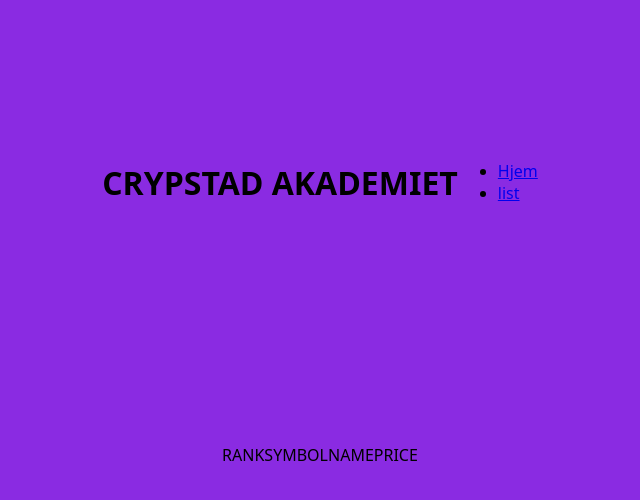
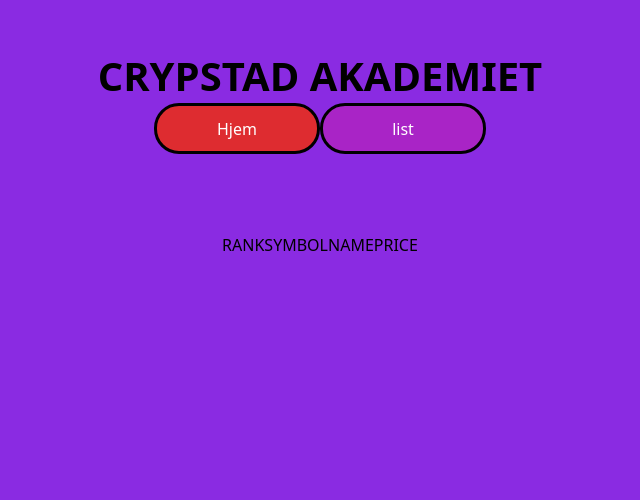
Before and after one commit to oddzor/AK2-Javascript, a plain HTML site: page index.html in a window 1280 px wide. Shown: the whole page, without its empty margins (320-960 px from the left). Drawn offline with Linux system fonts and the light colour scheme; no server answers.

Commit message:
Oskar (#17)
* Added navigation and fixed some duplicate code and comments

* Console.log og kommentarer, samt laget cryptoDataArray i outside scope og tilpasset for each. Gir oss en oversiktlig console.log over alle items i arrayet

* Litt styling på navigasjonselementer,

---------

Co-authored-by: FredericBendix <143495029+FredericBendixen@users.noreply.github.com>

```diff
--- a/CSS/global.css
+++ b/CSS/global.css
@@ -1,5 +1,4 @@
 * {
-
   box-sizing: border-box;
   margin: 0;
 }
@@ -8,20 +7,28 @@ body {
   background-color: blueviolet;
   width: 100%;
   margin: 0 auto;
-    font-family:  system-ui, -apple-system, BlinkMacSystemFont, 'Segoe UI', Roboto, Oxygen, Ubuntu, Cantarell, 'Open Sans', 'Helvetica Neue', sans-serif;
+  font-family: system-ui, -apple-system, BlinkMacSystemFont, "Segoe UI", Roboto, Oxygen, Ubuntu,
+    Cantarell, "Open Sans", "Helvetica Neue", sans-serif;
 }
 
 header {
   display: flex;
+  flex-direction: column;
   justify-content: center;
   align-items: center;
-    padding-bottom: 5rem;
-    margin-block: 10rem;
+  padding-bottom: 2rem;
+  margin-block: 3rem;
   width: 100%;
 }
 
 header > h1 {
-    font-size: 5rem;
+  font-size: 2.5rem;
+  text-align: center;
+  width: 60%;
+}
+
+ul {
+  list-style: none;
 }
 
 .main__page__wrapper {
@@ -32,8 +39,34 @@ header > h1 {
   align-items: center;
 }
 
+.dynamic-nav > ul {
+  display: flex;
 
-header > h1 {
-  font-size: 2rem;
-  text-align: center;
+  padding: 0; /* Reset default padding */
 }
+
+.dynamic-nav > ul > li {
+  border: black 3px solid;
+  background-color: rgb(169, 36, 198);
+  border-radius: 25px;
+}
+
+.dynamic-nav > ul > li > a {
+  display: flex;
+  justify-content: center;
+  align-items: center;
+  border-radius: 25px;
+  text-decoration: none;
+  color: white;
+
+  width: 160px;
+  height: 45px;
+}
+
+.dynamic-nav > ul > li.active {
+  background-color: rgba(235, 45, 23, 0.873);
+}
+
+.dynamic-nav > ul > li:hover {
+  background-color: rgb(195, 30, 30);
+}
--- a/CSS/index.css
+++ b/CSS/index.css
@@ -9,11 +9,11 @@
   flex-direction: row;
   justify-content: space-between;
   background-color: whitesmoke;
-  font-size: 3rem;
+  font-size: 2rem;
 }
 
 .crypto__list__wrapper > div {
-  margin-inline: 3rem 1rem;
+  margin-inline: 2rem 1rem;
 }
 
 .list__template__info {
--- a/JS/script.js
+++ b/JS/script.js
@@ -4,17 +4,36 @@
   getCryptoData();
 });
 
+// Array for data from api
+let cryptoDataArray = [];
+
 //Handles fetch for apidata og error handling
-
 async function getCryptoData() {
   const apiUrl = "https://api.coinlore.net/api/tickers/?start=0&limit=100";
 
   try {
     const response = await fetch(apiUrl);
     const data = await response.json();
-    data.data.forEach((crypto) => {
-      addCrypto(crypto);
+
+    // store the retrieved item in an outer array for easier readability in console
+    cryptoDataArray.push(data.data);
+
+    //logging array to see content in console
+    console.log(
+      //apply styling to console log elements for easier navigation
+      "%cRetrieved crypto data:",
+      "font-size: 14px; font-weight: bold; color: limegreen;",
+      cryptoDataArray
+    );
+
+    // Iterate through inner array to add each to DOM
+    cryptoDataArray.forEach((cryptoArray) => {
+      cryptoArray.forEach((crypto) => {
+        addCrypto(crypto);
+      });
     });
+    //
+    //
   } catch (error) {
     console.error("Error retrieving information", error);
   }
@@ -31,6 +50,8 @@
   listTemplate.querySelector(".crypto__name__index").textContent = crypto.name;
   listTemplate.querySelector(".crypto__rank__index").textContent = crypto.rank;
   listTemplate.querySelector(".crypto__price__index").textContent = crypto.price_usd;
+
+  // Add click event listener when clicked
   listTemplate.querySelector(".crypto__list__wrapper").addEventListener("click", () => {
     document.getElementById("main__list__element").style.display = "none";
     document.querySelector(".crypto__additional__info").style.display = "block";
@@ -75,9 +96,9 @@
 });
 
 // Function to add eventlistener to button with id= "go-to-watchlist-button"
-
 const goToWatchListButton = document.getElementById("go-to-watchlist-button");
 goToWatchListButton.addEventListener("click", goToWatchList);
+
 
 // function to make the gotowatchlistbutton, take the user to list.html
 
@@ -89,6 +110,7 @@
 
 // Funksjon for å vise api data på respektive id's i html
 function cryptoInformationMain(cryptoData) {
+  // Display information about the crypto item
   const iconElement = document.getElementById("crypto__icon__main").querySelector("img");
   const rankElement = document.getElementById("crypto__rank__main");
   const nameElement = document.getElementById("crypto__name__main");
@@ -103,6 +125,7 @@
   const tsupplyElement = document.getElementById("crypto__tsupply");
   const msupplyElement = document.getElementById("crypto__msupply");
 
+  // Set the content of HTML elements with crypto data
   rankElement.innerHTML = "Rank: " + cryptoData.rank;
   nameElement.innerHTML = "Name: " + cryptoData.name;
   symbolElement.innerHTML = "Symbol: " + cryptoData.symbol;
@@ -115,6 +138,15 @@
   csupplyElement.innerHTML = "Current Supply: " + cryptoData.csupply;
   tsupplyElement.innerHTML = "Total Supply: " + cryptoData.tsupply;
   msupplyElement.innerHTML = "Max Supply: " + cryptoData.msupply;
+
+  // Detailed console log properties of specific cryptoData
+  console.log(
+    "%cCrypto Item: " + cryptoData.name, // "%c" gir mulighet til å style spesifikk string i dette utgangspunketet cryptoDatanavn i console
+    "font-size: 18px; font-weight: bold; color: orange;" //Uthevning og farge på utvalgt coin navn til console
+  );
+  console.log("Crypto item properties:", cryptoData); // logger properties til cryptoData
+
+  //
 
   const cryptoAddress =
     cryptoAddressList.find((c) => c.symbol === cryptoData.symbol)?.address || "Address not found";
@@ -176,6 +208,9 @@
     console.error("No icon for this crypto in database:", error);
   }
 }
+
+// An array of objects containing symbols and corresponding adresses
+// used to match adresses with symbols for their respective cryptoItem
 
 const cryptoAddressList = [
   { symbol: "BTC", address: "0x321162Cd933E2Be498Cd2267a90534A804051b11" },
```
Lines whose indentation alone changed are shown as unchanged.
